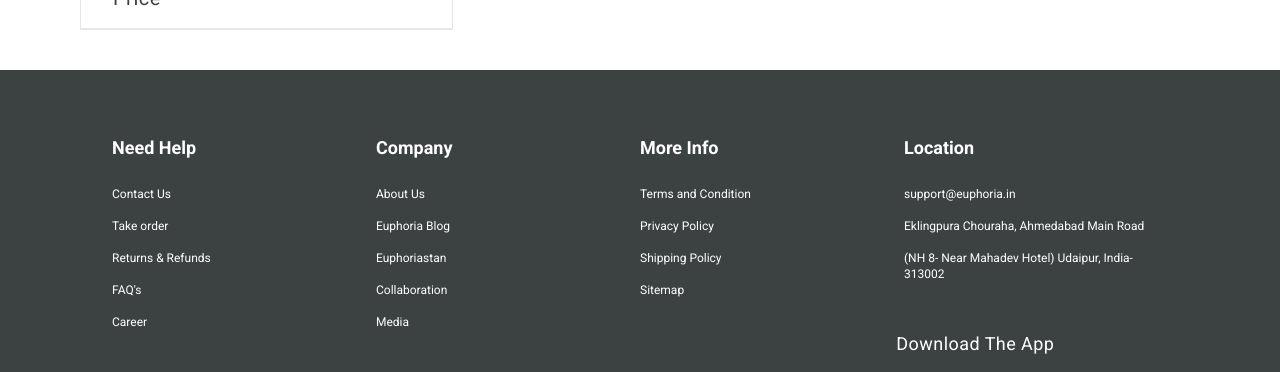
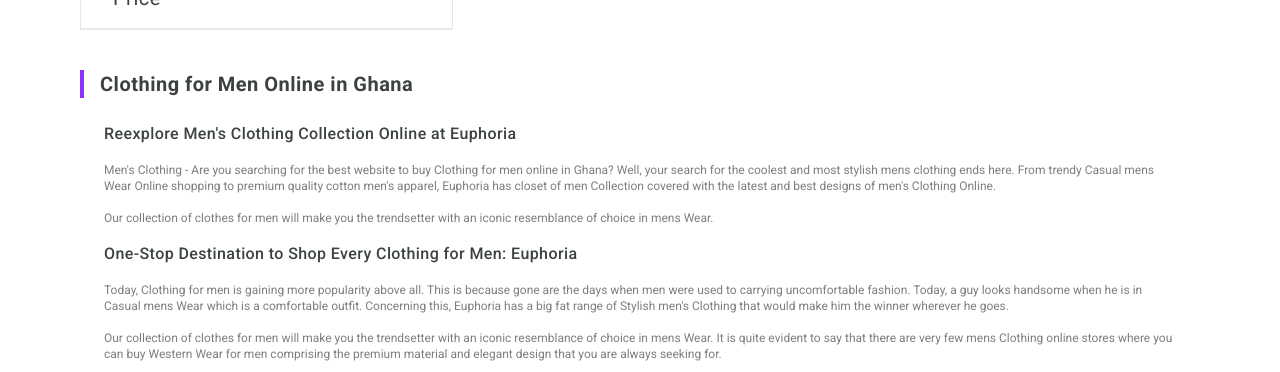
Before and after one commit to george-asiedu/Euphoria, an Angular app: page /men in a window 1280 px wide. Shown: the part 566-938 px from the top of the page. Built offline with nearby package versions, Linux system fonts and the light colour scheme; no server answers.

Commit message:
men's product description updated

```diff
--- a/src/app/categories/men/home/home.component.html
+++ b/src/app/categories/men/home/home.component.html
@@ -4,5 +4,6 @@
         <app-sidenav class="flex-initial w-1/3"/>
         <app-products class="flex-initial w-3/5"/>
     </div>
+    <app-product-description/>
     <app-footer/>
 </div>
--- a/src/app/categories/men/home/home.component.ts
+++ b/src/app/categories/men/home/home.component.ts
@@ -3,11 +3,12 @@
 import { FooterComponent } from '../../../footer/footer.component';
 import { MenNavbarComponent } from '../../../navbars/men-navbar/men-navbar.component';
 import { ProductsComponent } from '../products/products.component';
+import { ProductDescriptionComponent } from '../product-description/product-description.component';
 
 @Component({
   selector: 'app-home',
   standalone: true,
-  imports: [SidenavComponent, FooterComponent, MenNavbarComponent, ProductsComponent],
+  imports: [SidenavComponent, FooterComponent, MenNavbarComponent, ProductsComponent, ProductDescriptionComponent],
   templateUrl: './home.component.html',
   styleUrl: './home.component.css'
 })
--- /dev/null
+++ b/src/app/categories/men/product-description/product-description.component.html
@@ -0,0 +1,32 @@
+<div class="px-20 w-full h-auto pb-12">
+    <h2
+        class="border-l-4 border-borderColor pl-4 text-headerColor font-bold tracking-wide text-xl mb-6"
+    >
+        Clothing for Men Online in Ghana
+    </h2>
+    <div class="px-6 flex flex-col gap-4">
+        <h4 class="tracking-wide font-medium text-headerColor">Reexplore Men's Clothing Collection Online at Euphoria</h4>
+        <p class="text-xs text-paragrapghText">
+            Men's Clothing - Are you searching for the best website to buy Clothing for men online in Ghana? Well,
+            your search for the coolest and most stylish mens clothing ends here. From trendy Casual mens Wear
+            Online shopping to premium quality cotton men's apparel, Euphoria has closet of men Collection covered
+            with the latest and best designs of men's Clothing Online.
+        </p>
+        <p class="text-xs text-paragrapghText">
+            Our collection of clothes for men will make you the trendsetter with an iconic resemblance of choice in mens Wear.
+        </p>
+        <h4 class="tracking-wide font-medium text-headerColor">
+            One-Stop Destination to Shop Every Clothing for Men: Euphoria
+        </h4>
+        <p class="text-xs text-paragrapghText">
+            Today, Clothing for men is gaining more popularity above all. This is because gone are the days when men were used
+            to carrying uncomfortable fashion. Today, a guy looks handsome when he is in Casual mens Wear which is a comfortable
+            outfit. Concerning this, Euphoria has a big fat range of Stylish men's Clothing that would make him the winner wherever he goes.
+        </p>
+        <p class="text-xs text-paragrapghText">
+            Our collection of clothes for men will make you the trendsetter with an iconic resemblance of choice in mens Wear. It is quite
+            evident to say that there are very few mens Clothing online stores where you can buy Western Wear for men comprising the premium
+            material and elegant design that you are always seeking for.
+        </p>
+    </div>
+</div>
--- a/src/app/categories/men/products/products.component.html
+++ b/src/app/categories/men/products/products.component.html
@@ -1,4 +1,4 @@
-<div class="w-full py-12">
+<div class="w-full pt-12">
     <div class="flex items-center justify-between mb-8">
         <h3 class="text-headerColor font-medium tracking-wide">Men's Clothing</h3>
         <div class="flex items-center gap-6">
```
Also changed, not shown: src/app/categories/men/product-description/product-description.component.ts (added, +12 -0 lines), src/app/categories/men/product-description/product-description.component.css (added), 1 other file (tests, documents, lock files or other folders).
